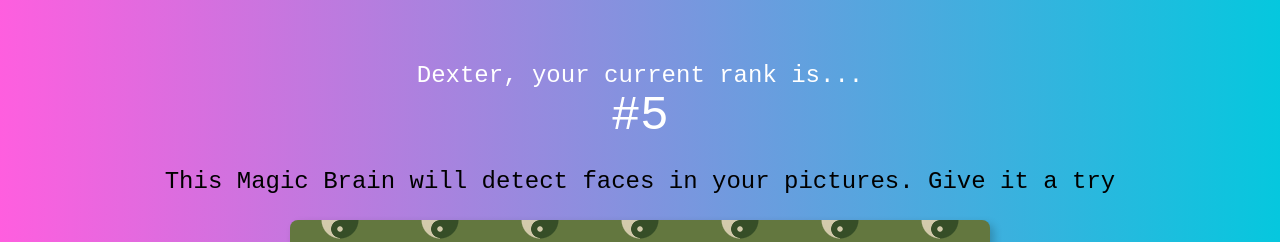
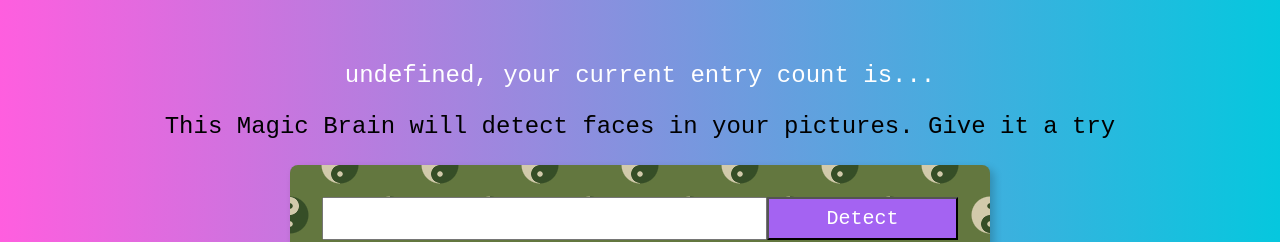
Before and after one commit to dextervorbe/facerecognitionbrain, a React (Create React App) app: page / in a window 1280 px wide. Both pictures are taken after a click on the input "Sign in". Shown: the part 260-502 px from the top of the page. Built offline with nearby package versions, Linux system fonts and the light colour scheme.

Commit message:
Updated Rank.js
included names and entries props

```diff
--- a/src/components/Rank/Rank.js
+++ b/src/components/Rank/Rank.js
@@ -1,14 +1,14 @@
 import React from "react";
 
 
-const Rank = () => {
+const Rank = ({ name, entries }) => {
   return (
     <div>
         <div className="white f3">
-            {'Dexter, your current rank is...'}
+            {`${name}, your current entry count is...`}
         </div>
         <div className="white f1">
-        {'#5'}
+        {entries}
         </div>
     </div>
   );
```
